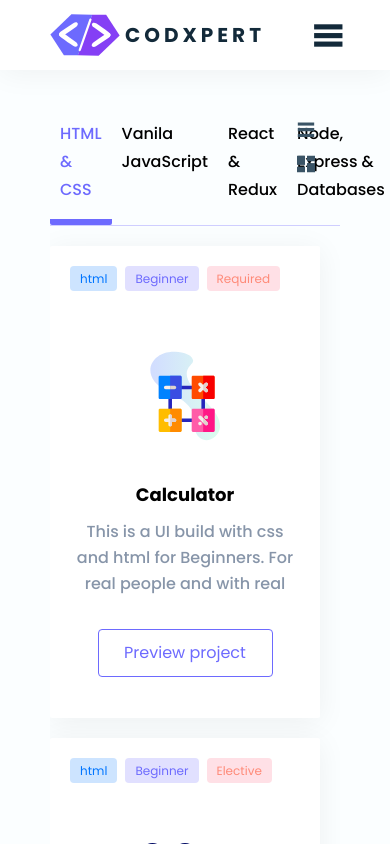
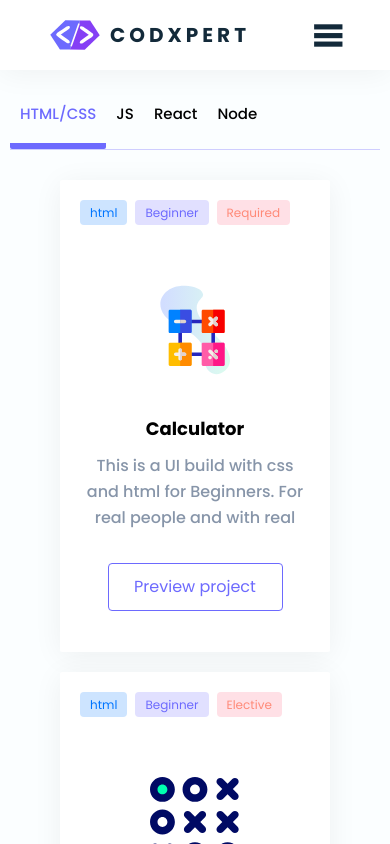
Before and after one commit to Ajmaljalal/bootcamp-website, a React (Create React App) app: page / in a window 390 px wide. Both pictures are taken after a click on the item "Projects". Shown: the top 844 px of the page. Built offline with nearby package versions, Linux system fonts and the light colour scheme.

Commit message:
syllabus page mobile responsiveness done

```diff
--- a/src/App.css
+++ b/src/App.css
@@ -58,7 +58,7 @@
 
 .header__logo img {
   width: 70px;
-  margin-right: 5px;
+  margin-right: 10px;
 }
 
 .header__burger-menu {
@@ -127,6 +127,10 @@
     font-size: 20px;
   }
 
+  .header__logo img {
+    width: 50px
+  }
+
   .header__btns-desktop {
     display: none
   }
--- a/src/containers/Projects.jsx
+++ b/src/containers/Projects.jsx
@@ -48,14 +48,10 @@ export default class Projects extends Component {
       <div className='projects-w'>
         <div className='projects__header'>
           <div className='projects__header__btns-w'>
-            <div className={projects === 'html' ? 'projects__header__btn projects__header__btn--border-bottom' : 'projects__header__btn'} onClick={() => this.setCurrentProjectsTab('html')}>HTML & CSS</div>
-            <div className={projects === 'javascript' ? 'projects__header__btn projects__header__btn--border-bottom' : 'projects__header__btn'} onClick={() => this.setCurrentProjectsTab('javascript')}>Vanila JavaScript</div>
-            <div className={projects === 'react' ? 'projects__header__btn projects__header__btn--border-bottom' : 'projects__header__btn'} onClick={() => this.setCurrentProjectsTab('react')}>React & Redux</div>
-            <div className={projects === 'node' ? 'projects__header__btn projects__header__btn--border-bottom' : 'projects__header__btn'} onClick={() => this.setCurrentProjectsTab('node')}>Node, Express & Databases</div>
-          </div>
-          <div className='projects__view-icons'>
-            <img src={listIcon} alt='list view' />
-            <img src={gridIcon} alt='grid view' />
+            <div className={projects === 'html' ? 'projects__header__btn projects__header__btn--border-bottom' : 'projects__header__btn'} onClick={() => this.setCurrentProjectsTab('html')}>HTML/CSS</div>
+            <div className={projects === 'javascript' ? 'projects__header__btn projects__header__btn--border-bottom' : 'projects__header__btn'} onClick={() => this.setCurrentProjectsTab('javascript')}>JS</div>
+            <div className={projects === 'react' ? 'projects__header__btn projects__header__btn--border-bottom' : 'projects__header__btn'} onClick={() => this.setCurrentProjectsTab('react')}>React</div>
+            <div className={projects === 'node' ? 'projects__header__btn projects__header__btn--border-bottom' : 'projects__header__btn'} onClick={() => this.setCurrentProjectsTab('node')}>Node</div>
           </div>
         </div>
         <div className='projects__list'>
--- a/src/styles/projects.css
+++ b/src/styles/projects.css
@@ -20,7 +20,7 @@
 .projects__header__btns-w {
   display: flex;
   justify-content: space-between;
-  width: 70%;
+  width: 60%;
 }
 
 .projects__header__btn {
@@ -73,6 +73,7 @@
   box-shadow: 0px 4px 30px rgba(0, 0, 0, 0.06);
   border-radius: 2px;
 }
+
 
 .list-item__icon{
   display: flex;
@@ -169,14 +170,25 @@
 
 @media screen and (max-width: 1124px) {
   .projects-w {
-    padding: 50px;
+    padding: 10px;
+    padding-top: 30px;
   }
   .projects__header__btns-w {
     display: flex;
     justify-content: space-between;
-    width: 85%;
   }
 
+  .projects__header__btn{
+    font-size: 15px;
+  }
+
+  .projects__list {
+    justify-content: center;
+  }
+
+  .projects__list-item {
+    margin: 10px
+  }
   .tags-item {
     height: 25px;
     padding: 0 10px;
--- a/src/styles/syllabus.css
+++ b/src/styles/syllabus.css
@@ -93,7 +93,12 @@
 
 @media screen and (max-width: 1024px) {
   .syllabus-w {
-    padding:  0 80px;
+    padding:  0 20px;
+    min-width: 300px;
+  }
+
+  .syllabus-header p {
+    text-align: center;
   }
   .syllabus-content {
     flex-direction: column;
@@ -109,20 +114,19 @@
   }
 
   .program-steps-w {
-    width: 80%;
-    min-width: 400px;
+    width: 310px;
+    min-width: 300px;
     max-height: 615px;
     margin: 0 auto;
     margin-top: 40px;
   }
 
   .program-step {
-    margin-bottom: 80px;
-    margin-top: 3px;
+    margin-bottom: 40px;
   }
 
   .program-step--last {
-    margin-top: 85px;
+    margin-top: 39px;
   }
 
   .program-steps-img {
```
Also changed, not shown: 1 other file (tests, documents, lock files or other folders).
